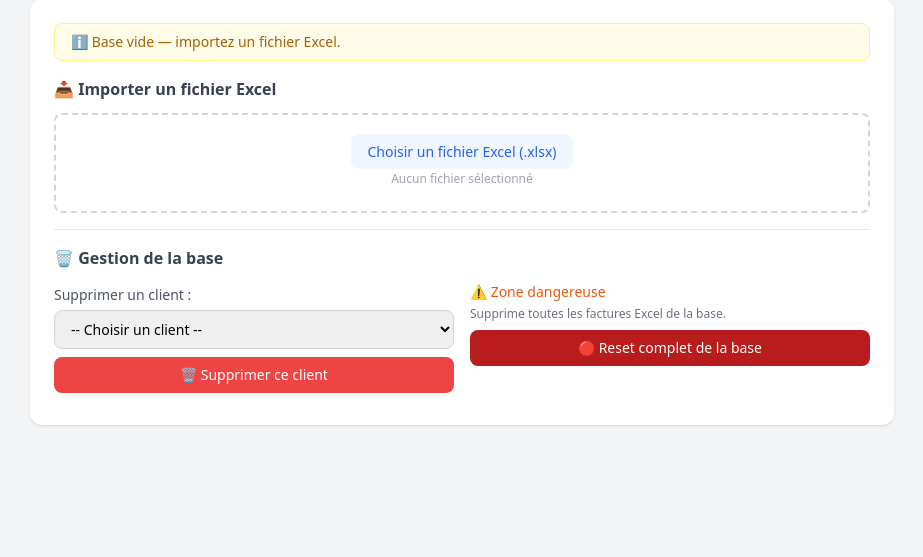
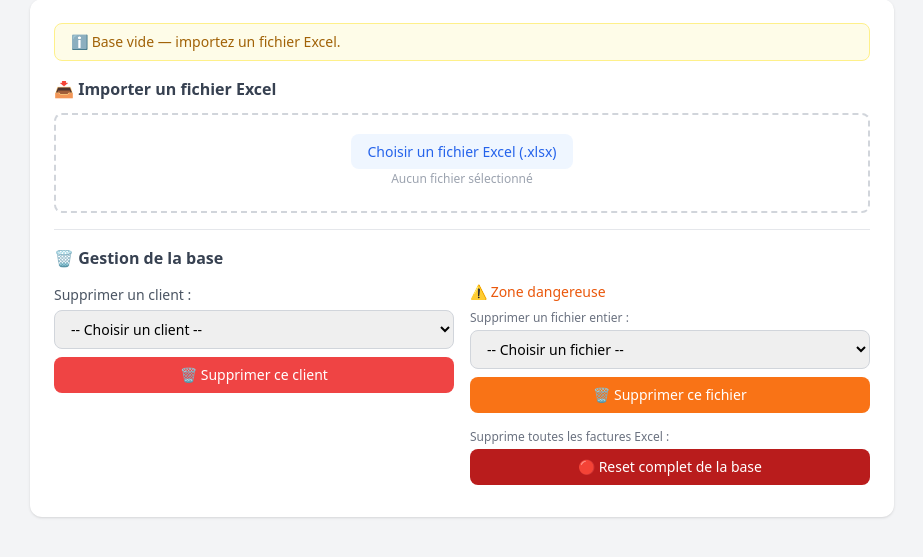
Before and after one commit to BenWafae/srm-intelligent-billing-system, a FastAPI app: template templates/admin.html in a window 1280 px wide. Shown: the part 137-694 px from the top of the page, without its empty margins (178-1101 px from the left). Run offline with FastAPI, Linux system fonts and the light colour scheme; the template is opened without the code that fills it, so the values that code supplies are empty; some libraries are stand-ins or nearby versions.

Commit message:
feat: admin — add per-file Excel deletion alongside full reset

```diff
--- a/templates/admin.html
+++ b/templates/admin.html
@@ -67,6 +67,7 @@
             <h2 class="text-base font-semibold text-gray-700 mb-3">🗑️ Gestion de la base</h2>
 
             <div class="grid grid-cols-2 gap-4">
+                <!-- Supprimer un client -->
                 <div>
                     <label class="text-sm text-gray-600 font-medium">Supprimer un client :</label>
                     <select id="select-client-suppr"
@@ -82,9 +83,28 @@
                     </button>
                     <div id="msg-suppr-client" class="mt-2 text-sm"></div>
                 </div>
+
+                <!-- Zone dangereuse -->
                 <div>
-                    <p class="text-sm text-orange-600 font-medium mb-1">⚠️ Zone dangereuse</p>
-                    <p class="text-xs text-gray-500 mb-2">Supprime toutes les factures Excel de la base.</p>
+                    <p class="text-sm text-orange-600 font-medium mb-2">⚠️ Zone dangereuse</p>
+
+                    <!-- Supprimer un fichier entier -->
+                    <p class="text-xs text-gray-500 mb-1">Supprimer un fichier entier :</p>
+                    <select id="select-fichier-suppr"
+                        class="w-full border border-gray-300 rounded-lg px-3 py-2 text-sm mb-2">
+                        <option value="">-- Choisir un fichier --</option>
+                        {% for f in fichiers %}
+                        <option value="{{ f }}">{{ f }}</option>
+                        {% endfor %}
+                    </select>
+                    <button onclick="supprimerFichier()"
+                        class="w-full bg-orange-500 text-white py-2 rounded-lg text-sm hover:bg-orange-600 mb-1">
+                        🗑️ Supprimer ce fichier
+                    </button>
+                    <div id="msg-suppr-fichier" class="text-sm mb-3"></div>
+
+                    <!-- Reset complet -->
+                    <p class="text-xs text-gray-500 mb-1">Supprime toutes les factures Excel :</p>
                     <button onclick="resetBase()"
                         class="w-full bg-red-700 text-white py-2 rounded-lg text-sm hover:bg-red-800">
                         🔴 Reset complet de la base
@@ -258,6 +278,11 @@
                                 ✅ Importer les ${data.nouvelles} nouvelles lignes
                             </button>`;
                         document.getElementById('btn-import-excel').classList.remove('hidden');
+                    } else {
+                        apercu.innerHTML += `
+                            <div class="bg-yellow-50 border border-yellow-200 rounded-lg px-4 py-2 text-sm text-yellow-700 mt-2">
+                                ⚠️ Ce fichier est déjà entièrement en base.
+                            </div>`;
                     }
                 });
         }
@@ -303,7 +328,33 @@
             msg.textContent = `✅ ${data.supprimees} factures supprimées pour ${client}`;
         }
 
-        // ── RESET BASE ──
+        // ── SUPPRIMER FICHIER ENTIER ──
+        async function supprimerFichier() {
+            const fichier = document.getElementById('select-fichier-suppr').value;
+            if (!fichier) return;
+            if (!confirm(`Supprimer toutes les factures du fichier "${fichier}" ? Cette action est irréversible.`)) return;
+
+            const res = await fetch('/api/admin/reset-fichier', {
+                method: 'POST',
+                headers: {'Content-Type': 'application/json'},
+                body: JSON.stringify({ nom_fichier: fichier })
+            });
+            const data = await res.json();
+            const msg = document.getElementById('msg-suppr-fichier');
+            msg.className = 'text-sm text-green-600';
+            msg.textContent = `✅ ${data.supprimees} factures supprimées pour "${fichier}"`;
+
+            // Retirer l'option du select
+            const select = document.getElementById('select-fichier-suppr');
+            for (let i = 0; i < select.options.length; i++) {
+                if (select.options[i].value === fichier) {
+                    select.remove(i);
+                    break;
+                }
+            }
+        }
+
+        // ── RESET BASE COMPLÈTE ──
         async function resetBase() {
             if (!confirm('⚠️ Supprimer TOUTE la base Excel ? Cette action est irréversible.')) return;
             const res = await fetch('/api/admin/reset-base', { method: 'POST' });
@@ -398,7 +449,7 @@
             }
         }
 
-        // Afficher fichier PDF sélectionné
+        // ── AFFICHER FICHIER PDF SÉLECTIONNÉ ──
         document.getElementById('input-pdf').addEventListener('change', function() {
             const nb = this.files.length;
             document.getElementById('nom-fichier-pdf').textContent =
```
Also changed, not shown: data/srm.db.
